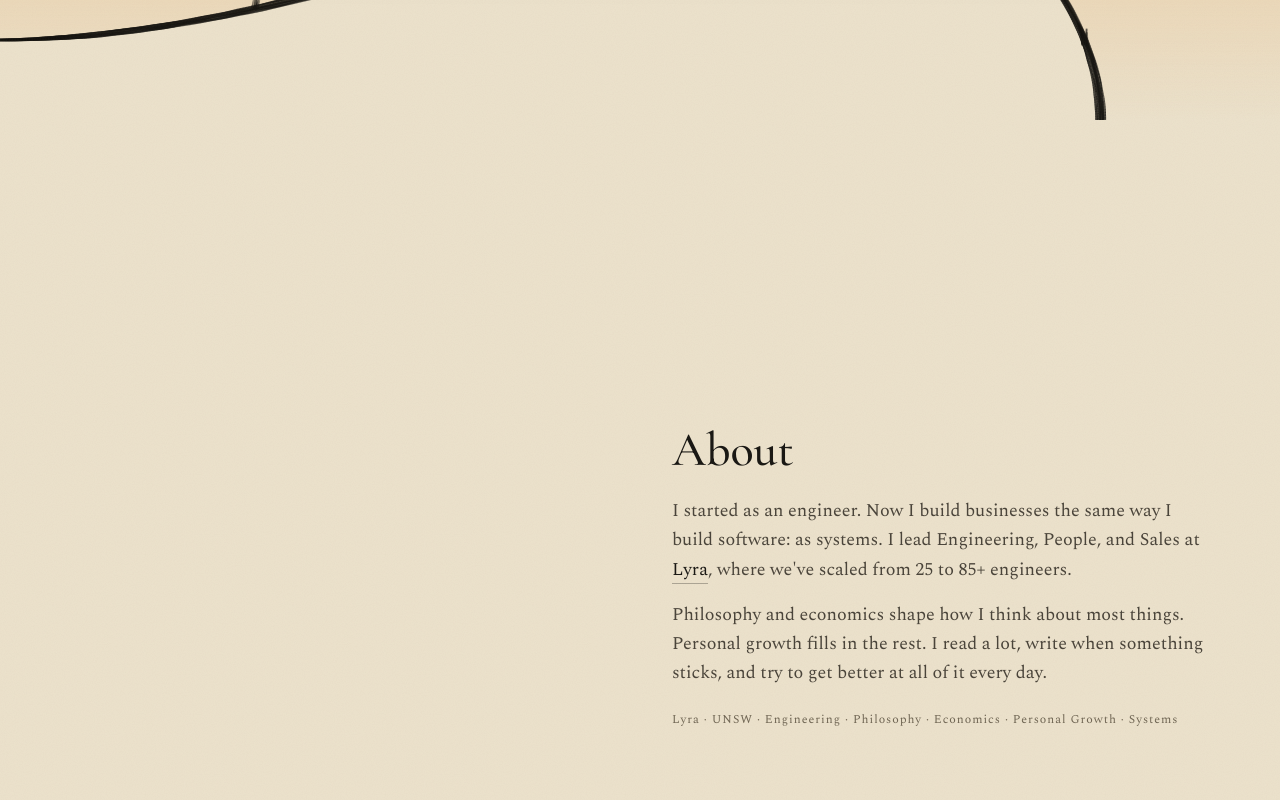
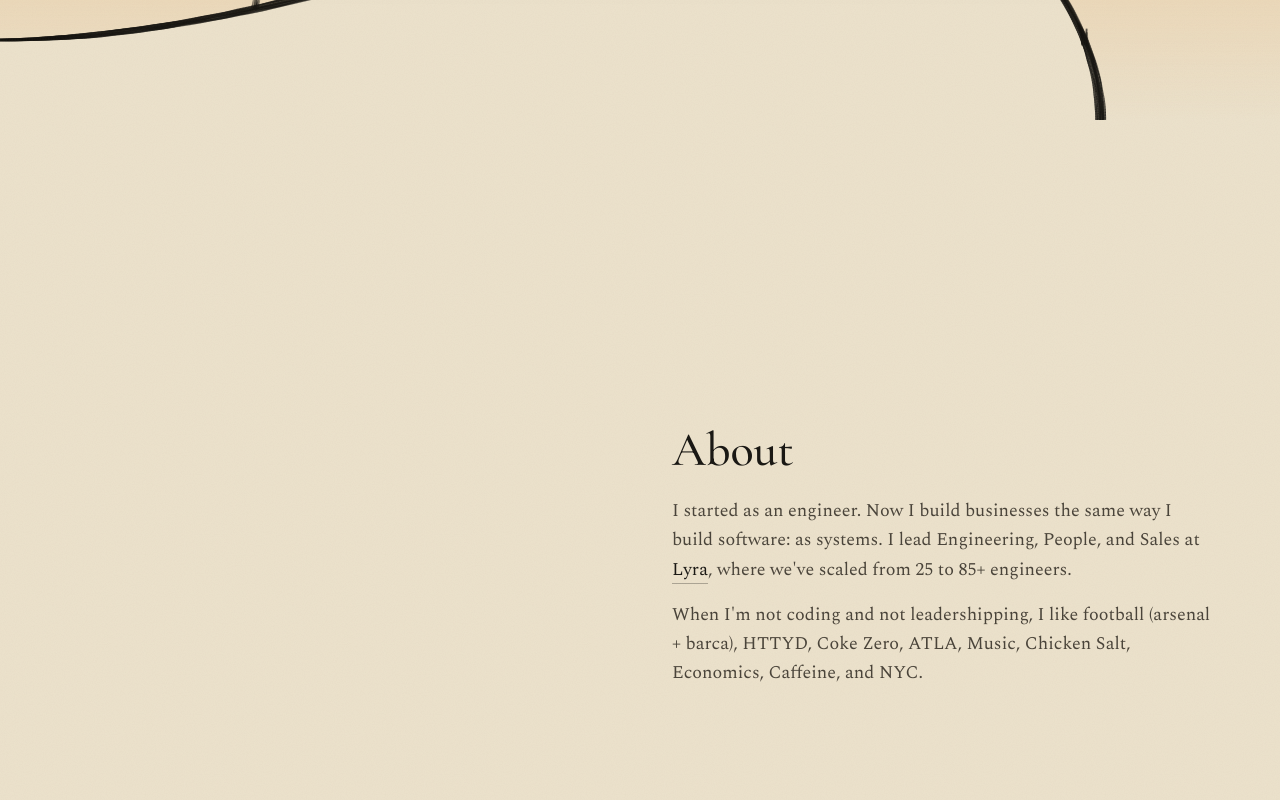
Before and after one commit to KeSukhesh/kesukhesh.github.io, an Astro site: page / in a window 1280 px wide. Shown: the part 680-1480 px from the top of the page. Built offline with nearby package versions, Linux system fonts and the light colour scheme; Astro itself is replaced by a stand-in of ours; a web font is replaced by a local one.

Commit message:
Update about copy and Instagram handle

```diff
--- a/src/components/Footer.astro
+++ b/src/components/Footer.astro
@@ -33,7 +33,7 @@ const currentYear = new Date().getFullYear();
           </svg>
         </a>
         <a
-          href="https://www.instagram.com/sukhesh_kp/"
+          href="https://www.instagram.com/sukhesh.kp/"
           target="_blank"
           rel="noopener noreferrer"
           aria-label="Instagram"
--- a/src/pages/index.astro
+++ b/src/pages/index.astro
@@ -11,7 +11,7 @@ const blogPosts = allPosts
 const links = [
   { href: 'https://github.com/kesukhesh', label: 'GitHub' },
   { href: 'https://linkedin.com/in/sukheshkp', label: 'LinkedIn' },
-  { href: 'https://www.instagram.com/sukhesh_kp/', label: 'Instagram' },
+  { href: 'https://www.instagram.com/sukhesh.kp/', label: 'Instagram' },
 ];
 ---
 
@@ -42,10 +42,9 @@ const links = [
               I started as an engineer. Now I build businesses the same way I build software: as systems. I lead Engineering, People, and Sales at <a href="https://www.lyratechnologies.com.au/" target="_blank" rel="noopener noreferrer" class="text-ink border-b border-ink/30 hover:text-forest hover:border-forest transition-colors">Lyra</a>, where we've scaled from 25 to 85+ engineers.
             </p>
             <p>
-              Philosophy and economics shape how I think about most things. Personal growth fills in the rest. I read a lot, write when something sticks, and try to get better at all of it every day.
+              When I'm not coding and not leadershipping, I like football (arsenal + barca), HTTYD, Coke Zero, ATLA, Music, Chicken Salt, Economics, Caffeine, and NYC.
             </p>
           </div>
-          <p class="caps text-xs text-muted mt-6">Lyra · UNSW · Engineering · Philosophy · Economics · Personal Growth · Systems</p>
         </div>
       </div>
     </section>
```
